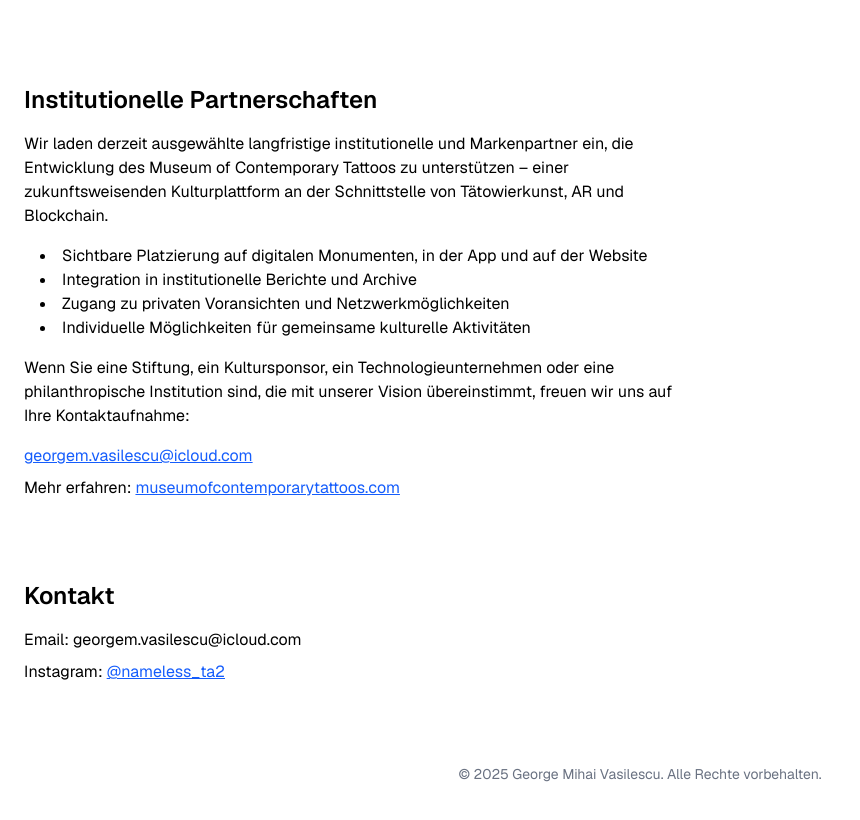
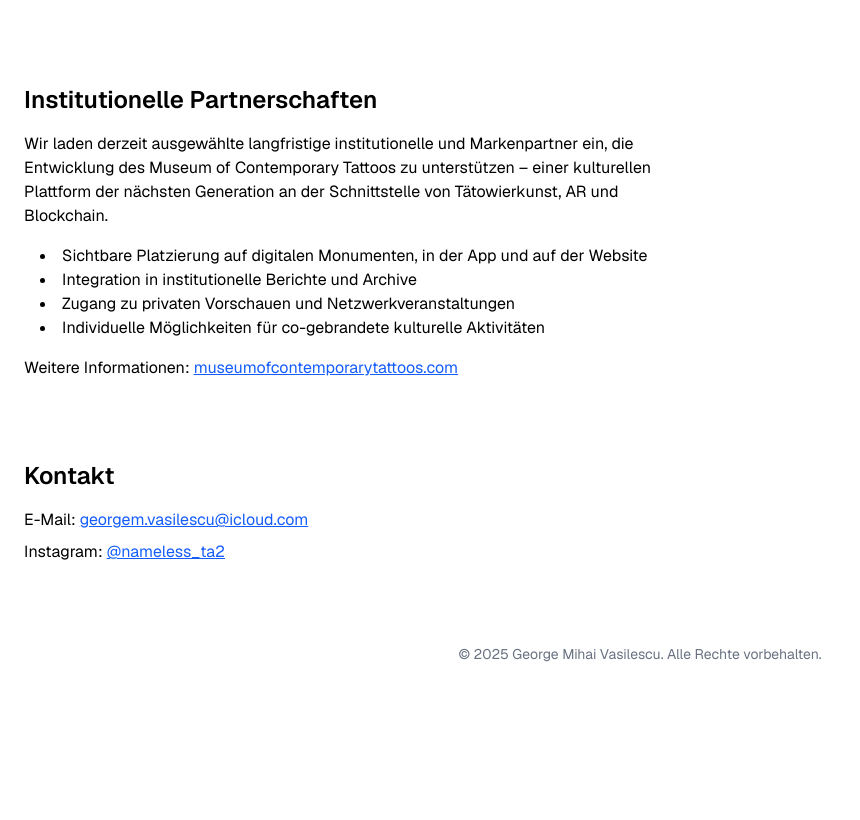
Before and after one commit to GeorgeMihaiVasilescu/george-mihai-vasilescu-site, a Next.js app: page /de in a window 1280 px wide. Shown: the part 580-1400 px from the top of the page, without its empty margins (0-860 px from the left). After the commit the page ends 1292 px from the top, so only its background shows below. Built offline with nearby package versions, Linux system fonts and the light colour scheme.

Commit message:
Add English and German pages with institutional partnerships section

```diff
--- a/src/app/de/page.tsx
+++ b/src/app/de/page.tsx
@@ -1,10 +1,10 @@
-export default function HomeDE() {
+export default function Home() {
   return (
     <main className="relative min-h-screen px-6 py-12 font-sans bg-white text-black">
       <header className="mb-16">
         <h1 className="text-5xl font-bold mb-4">George Mihai Vasilescu</h1>
         <p className="text-xl text-gray-700">
-          Künstler und Forscher an der Schnittstelle von Tätowierungen, Erinnerung und Zukunftstechnologien.
+          Künstler und Forscher an der Schnittstelle von Tätowierungen, Erinnerung und Zukunftstechnologie.
         </p>
         <div className="text-sm mt-4">
           Sprache: <a href="/en" className="underline hover:text-blue-600">English</a> / <a href="/de" className="underline hover:text-blue-600">Deutsch</a>
@@ -14,7 +14,7 @@
       <section id="about" className="mb-20">
         <h2 className="text-2xl font-semibold mb-4">Über</h2>
         <p className="max-w-2xl">
-          George Mihai Vasilescu ist der Gründer des <a href="https://museumofcontemporarytattoos.com" className="underline text-blue-600" target="_blank">Museum of Contemporary Tattoos</a>, einer internationalen Plattform, auf der Tätowierkunst mit Augmented Reality, Blockchain und urbaner Intervention verschmilzt. Seine Arbeit konzentriert sich darauf, neue Systeme für kulturelle Präsenz jenseits traditioneller Formate zu schaffen.
+          George Mihai Vasilescu ist der Gründer des <a href="https://museumofcontemporarytattoos.com" className="underline text-blue-600" target="_blank">Museum of Contemporary Tattoos</a>, einer internationalen Plattform, auf der Tätowierkunst auf Augmented Reality, Blockchain und urbane Intervention trifft. Seine Arbeit konzentriert sich auf den Aufbau neuer Systeme für kulturelle Präsenz jenseits traditioneller Formate.
         </p>
       </section>
 
@@ -30,28 +30,24 @@
       <section id="partnerships" className="mb-20">
         <h2 className="text-2xl font-semibold mb-4">Institutionelle Partnerschaften</h2>
         <p className="max-w-2xl mb-4">
-          Wir laden derzeit ausgewählte langfristige institutionelle und Markenpartner ein, die Entwicklung des Museum of Contemporary Tattoos zu unterstützen – einer zukunftsweisenden Kulturplattform an der Schnittstelle von Tätowierkunst, AR und Blockchain.
+          Wir laden derzeit ausgewählte langfristige institutionelle und Markenpartner ein, die Entwicklung des Museum of Contemporary Tattoos zu unterstützen – einer kulturellen Plattform der nächsten Generation an der Schnittstelle von Tätowierkunst, AR und Blockchain.
         </p>
         <ul className="list-disc list-inside ml-4 mb-4">
           <li>Sichtbare Platzierung auf digitalen Monumenten, in der App und auf der Website</li>
           <li>Integration in institutionelle Berichte und Archive</li>
-          <li>Zugang zu privaten Voransichten und Netzwerkmöglichkeiten</li>
-          <li>Individuelle Möglichkeiten für gemeinsame kulturelle Aktivitäten</li>
+          <li>Zugang zu privaten Vorschauen und Netzwerkveranstaltungen</li>
+          <li>Individuelle Möglichkeiten für co-gebrandete kulturelle Aktivitäten</li>
         </ul>
-        <p className="max-w-2xl mb-4">
-          Wenn Sie eine Stiftung, ein Kultursponsor, ein Technologieunternehmen oder eine philanthropische Institution sind, die mit unserer Vision übereinstimmt, freuen wir uns auf Ihre Kontaktaufnahme:
-        </p>
-        <p className="mt-4">
-          <a href="mailto:georgem.vasilescu@icloud.com" className="text-blue-600 underline">georgem.vasilescu@icloud.com</a>
-        </p>
         <p className="mt-2">
-          Mehr erfahren: <a href="https://museumofcontemporarytattoos.com" className="text-blue-600 underline" target="_blank">museumofcontemporarytattoos.com</a>
+          Weitere Informationen: <a href="https://museumofcontemporarytattoos.com" className="text-blue-600 underline" target="_blank">museumofcontemporarytattoos.com</a>
         </p>
       </section>
 
       <section id="contact" className="mb-20">
         <h2 className="text-2xl font-semibold mb-4">Kontakt</h2>
-        <p>Email: georgem.vasilescu@icloud.com</p>
+        <p className="mt-2">
+          E-Mail: <a href="mailto:georgem.vasilescu@icloud.com" className="text-blue-600 underline">georgem.vasilescu@icloud.com</a>
+        </p>
         <p className="mt-2">
           Instagram: <a href="https://instagram.com/nameless_ta2" className="text-blue-600 underline" target="_blank">@nameless_ta2</a>
         </p>
--- a/src/app/en/page.tsx
+++ b/src/app/en/page.tsx
@@ -30,20 +30,14 @@
       <section id="partnerships" className="mb-20">
         <h2 className="text-2xl font-semibold mb-4">Institutional Partnerships</h2>
         <p className="max-w-2xl mb-4">
-          We are currently inviting select long-term institutional and brand partners to support the development of the Museum of Contemporary Tattoos — a next-generation cultural platform at the intersection of tattoo art, AR, and blockchain.
+          We are currently inviting selected long-term institutional and brand partners to support the development of the Museum of Contemporary Tattoos — a next-generation cultural platform at the intersection of tattoo art, AR, and blockchain.
         </p>
         <ul className="list-disc list-inside ml-4 mb-4">
-          <li>Visible placement on digital monuments, app, and website</li>
+          <li>Visible placement on digital monuments, in the app, and on the website</li>
           <li>Integration in institutional reports and archives</li>
-          <li>Access to private previews and networking</li>
+          <li>Access to private previews and networking events</li>
           <li>Custom opportunities for co-branded cultural activations</li>
         </ul>
-        <p className="max-w-2xl mb-4">
-          If you represent a foundation, cultural sponsor, tech company or philanthropic entity aligned with our vision, we invite you to get in touch:
-        </p>
-        <p className="mt-4">
-          <a href="mailto:georgem.vasilescu@icloud.com" className="text-blue-600 underline">georgem.vasilescu@icloud.com</a>
-        </p>
         <p className="mt-2">
           Learn more: <a href="https://museumofcontemporarytattoos.com" className="text-blue-600 underline" target="_blank">museumofcontemporarytattoos.com</a>
         </p>
@@ -51,7 +45,9 @@
 
       <section id="contact" className="mb-20">
         <h2 className="text-2xl font-semibold mb-4">Contact</h2>
-        <p>Email: georgem.vasilescu@icloud.com</p>
+        <p className="mt-2">
+          Email: <a href="mailto:georgem.vasilescu@icloud.com" className="text-blue-600 underline">georgem.vasilescu@icloud.com</a>
+        </p>
         <p className="mt-2">
           Instagram: <a href="https://instagram.com/nameless_ta2" className="text-blue-600 underline" target="_blank">@nameless_ta2</a>
         </p>
```
